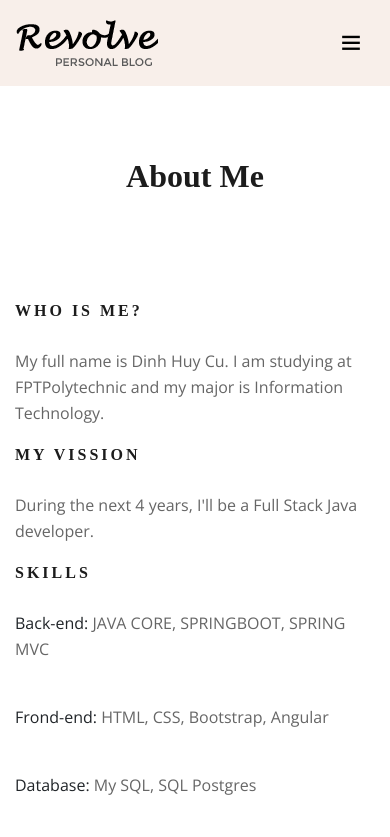
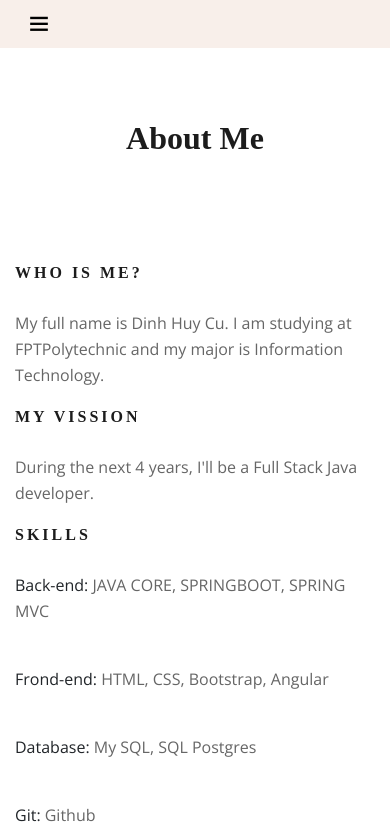
Before and after one commit to CuDinh03/My-Profile, a plain HTML site: page index.html in a window 390 px wide. Shown: the top 837 px of the page. Drawn offline with nearby package versions, Linux system fonts and the light colour scheme; some packages are replaced by stand-ins of ours; a web font is replaced by a local one.

Commit message:
upload cv

```diff
--- a/index.html
+++ b/index.html
@@ -16,7 +16,7 @@
     <meta name="viewport" content="width=device-width, initial-scale=1, shrink-to-fit=no">
 
     <!--Favicon-->
-    <link rel="shortcut icon" href="images/favicon.ico" type="image/x-icon">
+    <link rel="shortcut icon" href="assets/img/img1.jpeg" type="image/x-icon">
 
     <!-- THEME CSS
 	================================================== -->
@@ -51,9 +51,6 @@
     <header class="header-top bg-grey justify-content-center">
         <nav class="navbar navbar-expand-lg navigation">
             <div class="container">
-                <a class="navbar-brand d-lg-none" href="index.html"><img src="images/logo.png" alt=""
-                        class="img-fluid"></a>
-
                 <button class="navbar-toggler" type="button" data-toggle="collapse" data-target="#navbarContent"
                     aria-controls="navbarContent" aria-expanded="false" aria-label="Toggle navigation">
                     <span class="ti-menu"></span>
```
